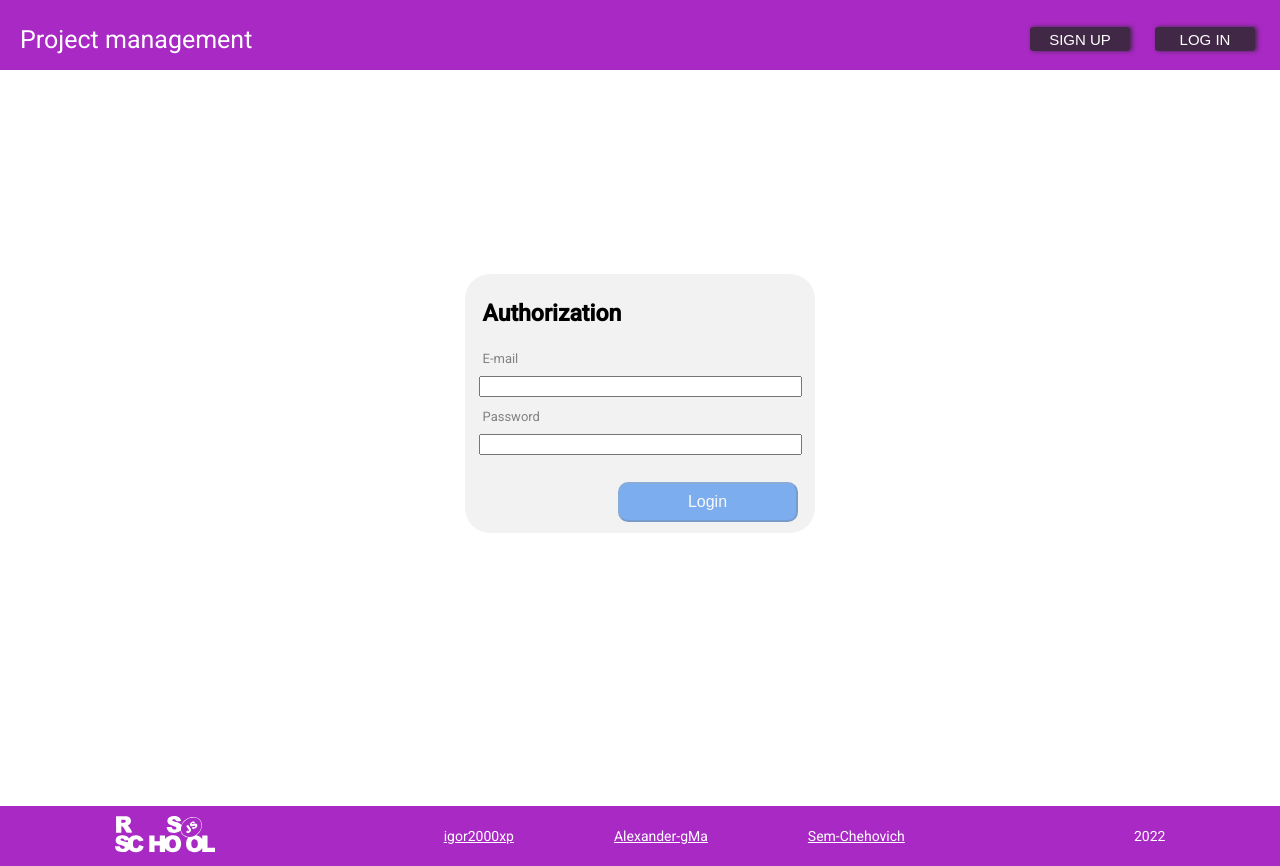
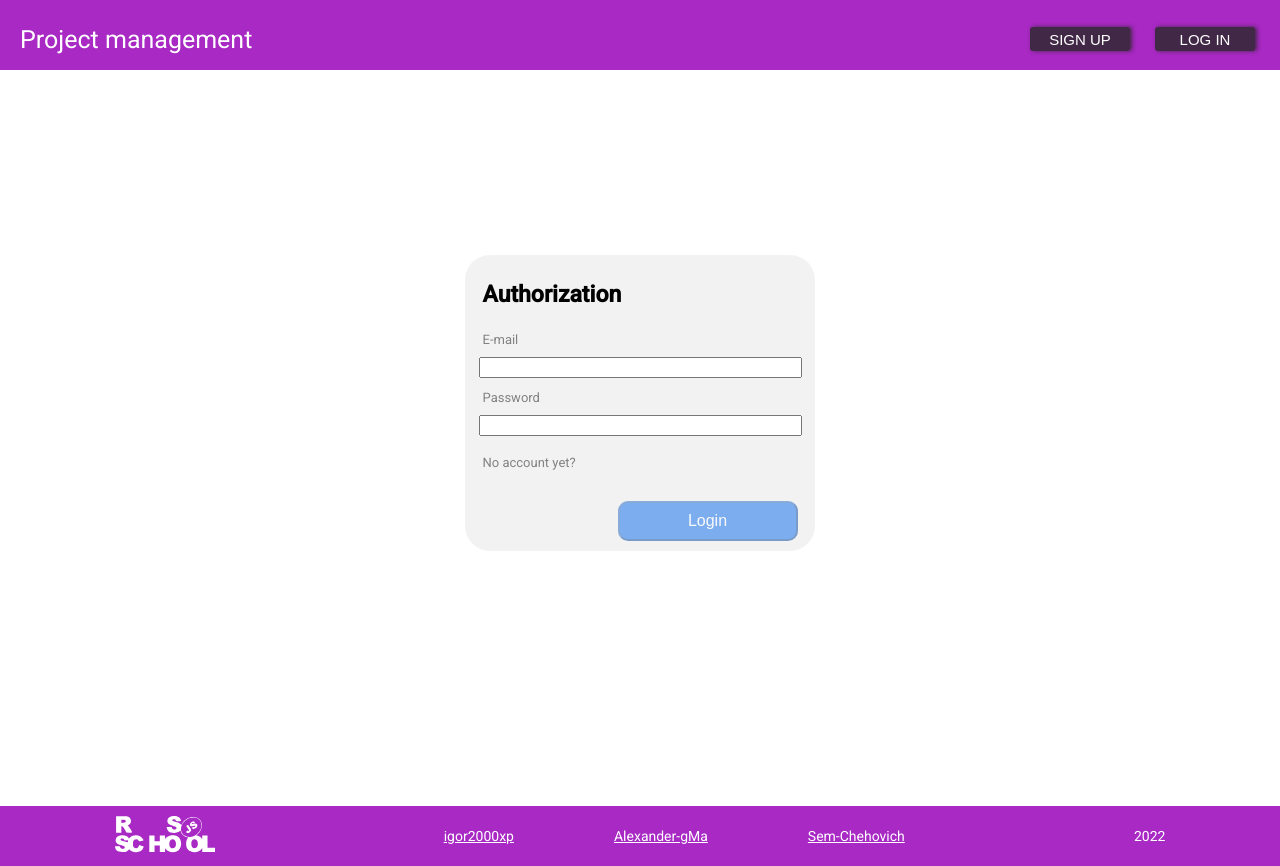
Before and after one commit to igor2000xp/angular-project-management-app, an Angular app: page /auth in a window 1280 px wide. Both pictures are taken after a click on the button "LOG IN". Built offline with nearby package versions, Linux system fonts and the light colour scheme.

Commit message:
feat: add behavior for route to reg page

```diff
--- a/src/app/auth/components/login-card/login-card.component.html
+++ b/src/app/auth/components/login-card/login-card.component.html
@@ -56,6 +56,7 @@
               </p>
             </div>
           </div>
+          <p *ngIf="checkLogPage()" class="route-reg" (click)="goToRegPage()">No account yet?</p>
         </div>
         <button class="login-card__btn" type="submit" [disabled]="form.invalid">
           <p class="login-card-btn__text">Login</p>
--- a/src/app/auth/components/login-card/login-card.component.scss
+++ b/src/app/auth/components/login-card/login-card.component.scss
@@ -19,7 +19,7 @@ p {
   height: 75.8%;
 }
 
-.login-card__el{
+.login-card__el {
   display: flex;
   flex-direction: column;
 }
@@ -95,6 +95,18 @@ p {
   font-size: 16px;
   color: $white;
 }
+
 .has-error {
-  border: 2px solid red;
+  border: 2px solid $red;
 }
+
+.route-reg {
+  margin: 5% 0 0 5%;
+  font-size: 13px;
+  color: $darkgray;
+
+  &:hover {
+    color: $red;
+    cursor: pointer
+  }
+}
--- a/src/app/auth/components/login-card/login-card.component.ts
+++ b/src/app/auth/components/login-card/login-card.component.ts
@@ -1,7 +1,7 @@
 /* eslint-disable @typescript-eslint/default-param-last */
 import { Component, OnInit } from '@angular/core';
 import { FormControl, FormGroup, Validators } from '@angular/forms';
-import { ActivatedRoute } from '@angular/router';
+import { ActivatedRoute, Router } from '@angular/router';
 import { ApiService } from '../../services/api.service';
 
 @Component({
@@ -17,7 +17,7 @@ export class LoginCardComponent implements OnInit {
   formTitle: string;
 
 
-  constructor(private apiService: ApiService, private route: ActivatedRoute) { }
+  constructor(private apiService: ApiService, private route: ActivatedRoute, private router: Router) { }
 
   ngOnInit(): void {
     this.route.url.subscribe(el => this.path = el[0].path);
@@ -125,6 +125,10 @@ export class LoginCardComponent implements OnInit {
   }
 
   checkLogPage() {
-    return this.path === 'login' ? true : false;
+    return this.path === 'authorization' ? true : false;
+  }
+
+  goToRegPage() {
+    this.router.navigateByUrl('/auth/registration');
   }
 }
```
